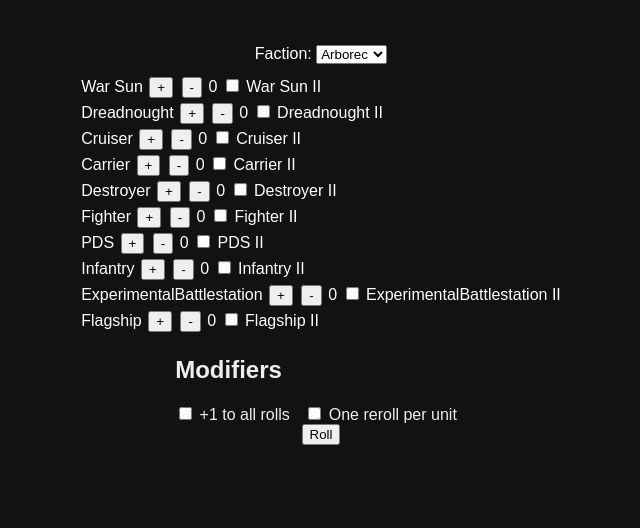
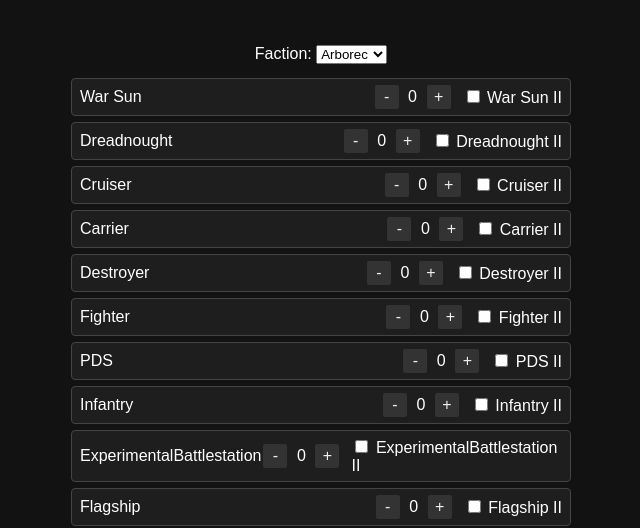
Before and after one commit to philipdonaldhitchcockstilwell/TI4_CombatRoller, a plain HTML site: page index.html in a window 1280 px wide. Shown: the part 273-801 px from the top of the page, without its empty margins (319-959 px from the left). Drawn offline with Linux system fonts and the light colour scheme.

Commit message:
Improve unit selector UI

```diff
--- a/TI4CombatRoller.js
+++ b/TI4CombatRoller.js
@@ -107,10 +107,12 @@ function createUnitControls() {
         div.className = "unit-control";
         div.innerHTML = `
             <span class="unit-name">${name}</span>
-            <button type="button" class="add" data-unit="${key}">+</button>
-            <button type="button" class="remove" data-unit="${key}">-</button>
-            <span id="count-${key}">0</span>
-            <label><input type="checkbox" id="upgrade-${key}"> ${name} II</label>
+            <div class="counter">
+                <button type="button" class="remove" data-unit="${key}">-</button>
+                <span id="count-${key}" class="count">0</span>
+                <button type="button" class="add" data-unit="${key}">+</button>
+            </div>
+            <label class="upgrade"><input type="checkbox" id="upgrade-${key}"> ${name} II</label>
         `;
         list.appendChild(div);
         counts[key] = 0;
--- a/styles.css
+++ b/styles.css
@@ -53,13 +53,55 @@ form {
     color: red;
 }
 
+#unitList {
+    width: 100%;
+    max-width: 500px;
+}
+
 .unit-control {
+    display: flex;
+    align-items: center;
+    justify-content: space-between;
+    background: #1e1e1e;
+    border: 1px solid #444;
+    border-radius: 4px;
+    padding: 6px 8px;
+    margin: 6px 0;
     color: white;
-    margin: 4px;
+}
+
+.unit-control .unit-name {
+    flex: 1;
+}
+
+.unit-control .counter {
+    display: flex;
+    align-items: center;
+}
+
+.unit-control .count {
+    width: 24px;
+    text-align: center;
+    display: inline-block;
 }
 
 .unit-control button {
     margin: 0 2px;
+    width: 24px;
+    height: 24px;
+    font-size: 16px;
+    background: #333;
+    color: #eee;
+    border: none;
+    border-radius: 2px;
+}
+
+.unit-control button:hover {
+    background: #555;
+}
+
+.unit-control label.upgrade {
+    margin-left: 10px;
 }
 
 #raceSelectContainer {
```
